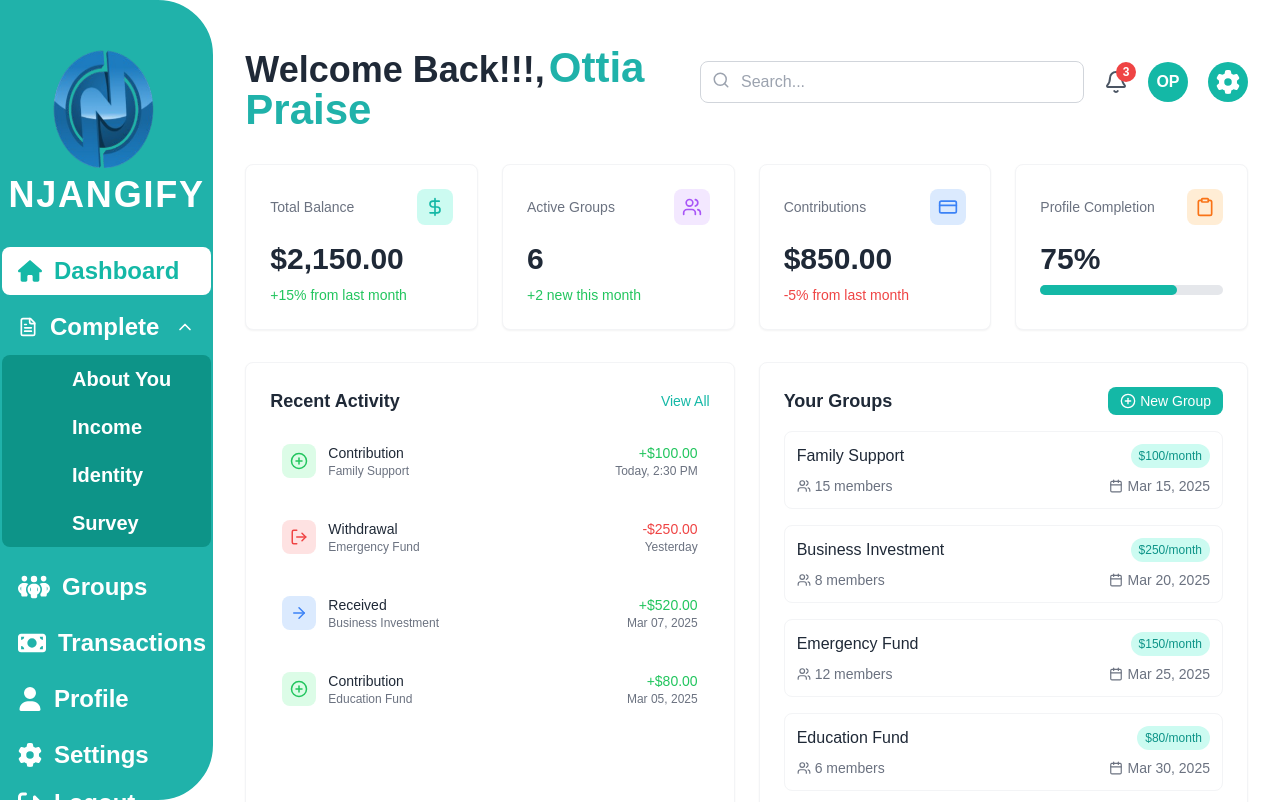
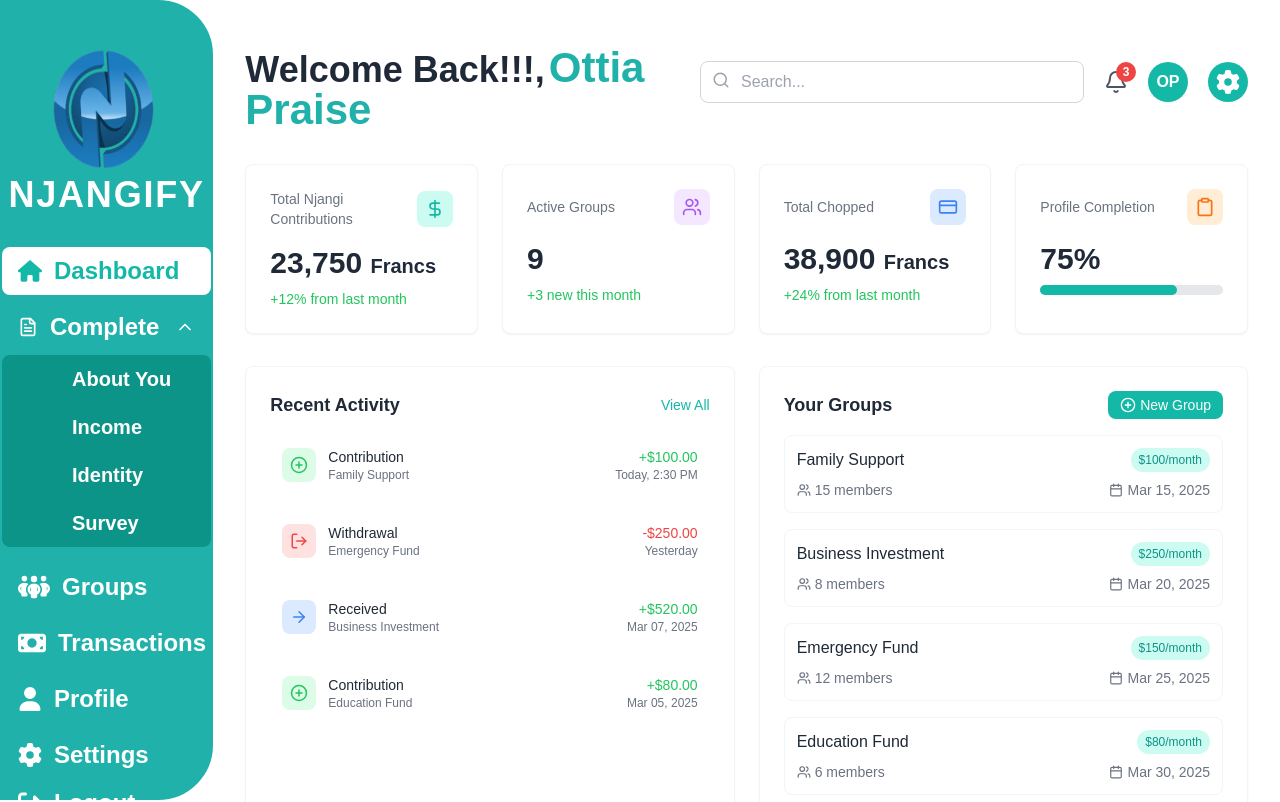
Before and after one commit to Iampraiseottia/Njangi, a Next.js app: page /dashboard in a window 1280 px wide. Shown: the top 802 px of the page. Built offline with nearby package versions, Linux system fonts and the light colour scheme.

Commit message:
user stats section done

```diff
--- a/app/dashboard/page.jsx
+++ b/app/dashboard/page.jsx
@@ -37,7 +37,7 @@ const DashBoard = () => {
   const renderContent = () => {
     switch (activeComponent) {
       case 'dashboardMain':
-        return <DashboardMain />;
+        return <DashboardMain setActiveComponent={setActiveComponent} />;
       case 'groups':
         return <Groups />;
       case 'about-you':
--- a/app/dashboardMain/page.jsx
+++ b/app/dashboardMain/page.jsx
@@ -1,5 +1,5 @@
 
-import React from 'react';
+import React, { useState } from 'react';
 
 import globalStyle from '../globals.css';
 
@@ -21,7 +21,9 @@ import {
   Calendar
 } from 'lucide-react';
 
-const DashboardMain = () => {
+
+
+const DashboardMain = ({ setActiveComponent }) => {
   return (
 
     <div className="p-8">
@@ -55,54 +57,58 @@ const DashboardMain = () => {
           </div>
 
           {/* User SEttings  */}
-          <div className="w-10 h-10 rounded-full bg-teal-500 flex items-center justify-center text-white font-bold">
+          <div onClick={() => setActiveComponent('setting')} className="w-10 h-10 rounded-full bg-teal-500 flex items-center justify-center text-white font-bold">
             <FontAwesomeIcon icon={faGear} className='h-6 w-6' />
           </div>
+
+
         </div>
       </div>
 
-      {/* Stats */}
+
+      {/* User Stats */}
       <div className="grid grid-cols-4 gap-6 mb-8">
-        <div className="bg-white p-6 rounded-lg shadow-sm border border-gray-100">
+
+        <div className="bg-white p-6 rounded-lg shadow-sm border border-gray-100 duration-300 ease-in-out hover:shadow-lg cursor-pointer" onClick={() => setActiveComponent('transactions')} >
           <div className="flex justify-between items-center mb-4">
-            <h2 className="text-gray-500 text-sm font-medium">Total Balance</h2>
+            <h2 className="text-gray-500 text-sm font-medium">Total Njangi Contributions</h2>
             <div className="bg-teal-100 p-2 rounded-lg">
               <DollarSign className="text-teal-500" size={20} />
             </div>
           </div>
-          <p className="text-3xl font-bold text-gray-800">$2,150.00</p>
+          <p className="text-3xl font-bold text-gray-800">23,750 <span className='text-xl'>Francs</span></p>
           <div className="flex items-center text-sm mt-2 text-green-500">
-            <span>+15% from last month</span>
+            <span>+12% from last month</span>
           </div>
         </div>
 
-        <div className="bg-white p-6 rounded-lg shadow-sm border border-gray-100">
+        <div className="bg-white p-6 rounded-lg shadow-sm border border-gray-100 duration-300 ease-in-out hover:shadow-lg cursor-pointer" onClick={() => {setActiveComponent('groups')}} >
           <div className="flex justify-between items-center mb-4">
             <h2 className="text-gray-500 text-sm font-medium">Active Groups</h2>
             <div className="bg-purple-100 p-2 rounded-lg">
               <Users className="text-purple-500" size={20} />
             </div>
           </div>
-          <p className="text-3xl font-bold text-gray-800">6</p>
+          <p className="text-3xl font-bold text-gray-800">9</p>
           <div className="flex items-center text-sm mt-2 text-green-500">
-            <span>+2 new this month</span>
+            <span>+3 new this month</span>
           </div>
         </div>
 
-        <div className="bg-white p-6 rounded-lg shadow-sm border border-gray-100">
+        <div className="bg-white p-6 rounded-lg shadow-sm border border-gray-100 duration-300 ease-in-out hover:shadow-lg cursor-pointer" onClick={() => {setActiveComponent('transactions')}}>
           <div className="flex justify-between items-center mb-4">
-            <h2 className="text-gray-500 text-sm font-medium">Contributions</h2>
+            <h2 className="text-gray-500 text-sm font-medium">Total Chopped</h2>
             <div className="bg-blue-100 p-2 rounded-lg">
               <CreditCard className="text-blue-500" size={20} />
             </div>
           </div>
-          <p className="text-3xl font-bold text-gray-800">$850.00</p>
-          <div className="flex items-center text-sm mt-2 text-red-500">
-            <span>-5% from last month</span>
+          <p className="text-3xl font-bold text-gray-800">38,900 <span className=' text-xl'>Francs</span></p>
+          <div className="flex items-center text-sm mt-2 text-green-500">
+            <span>+24% from last month</span>
           </div>
         </div>
 
-        <div className="bg-white p-6 rounded-lg shadow-sm border border-gray-100">
+        <div className="bg-white p-6 rounded-lg shadow-sm border border-gray-100 duration-300 ease-in-out hover:shadow-lg cursor-pointer" onClick={() => {setActiveComponent('profile')}}>
           <div className="flex justify-between items-center mb-4">
             <h2 className="text-gray-500 text-sm font-medium">Profile Completion</h2>
             <div className="bg-orange-100 p-2 rounded-lg">
@@ -116,9 +122,11 @@ const DashboardMain = () => {
         </div>
       </div>
 
+
+
       {/* Recent Activity and Groups */}
       <div className="grid grid-cols-2 gap-6 mb-8">
-        <div className="bg-white p-6 rounded-lg shadow-sm border border-gray-100">
+        <div className="bg-white p-6 rounded-lg shadow-sm border border-gray-100 ">
           <div className="flex justify-between items-center mb-4">
             <h2 className="text-lg font-semibold text-gray-800">Recent Activity</h2>
             <span className="text-teal-500 text-sm cursor-pointer">View All</span>
@@ -155,7 +163,7 @@ const DashboardMain = () => {
           </div>
         </div>
 
-        <div className="bg-white p-6 rounded-lg shadow-sm border border-gray-100">
+        <div className="bg-white p-6 rounded-lg shadow-sm border border-gray-100 ">
           <div className="flex justify-between items-center mb-4">
             <h2 className="text-lg font-semibold text-gray-800">Your Groups</h2>
             <div className="flex space-x-2 items-center">
@@ -171,7 +179,7 @@ const DashboardMain = () => {
               { name: 'Emergency Fund', members: 12, nextCollection: 'Mar 25, 2025', amount: '$150/month' },
               { name: 'Education Fund', members: 6, nextCollection: 'Mar 30, 2025', amount: '$80/month' }
             ].map((group, index) => (
-              <div key={index} className="p-3 hover:bg-gray-50 rounded-lg transition-all border border-gray-100">
+              <div key={index} className="p-3 hover:bg-gray-50 rounded-lg transition-all border border-gray-100 ">
                 <div className="flex justify-between items-center">
                   <h3 className="font-medium text-gray-800">{group.name}</h3>
                   <span className="text-xs bg-teal-100 text-teal-600 px-2 py-1 rounded-full">{group.amount}</span>
@@ -193,7 +201,7 @@ const DashboardMain = () => {
       </div>
 
       {/* Upcoming Payments */}
-      <div className="bg-white p-6 rounded-lg shadow-sm border border-gray-100">
+      <div className="bg-white p-6 rounded-lg shadow-sm border border-gray-100 ">
         <div className="flex justify-between items-center mb-4">
           <h2 className="text-lg font-semibold text-gray-800">Upcoming Payments</h2>
           <span className="text-teal-500 text-sm cursor-pointer">View All</span>
```
